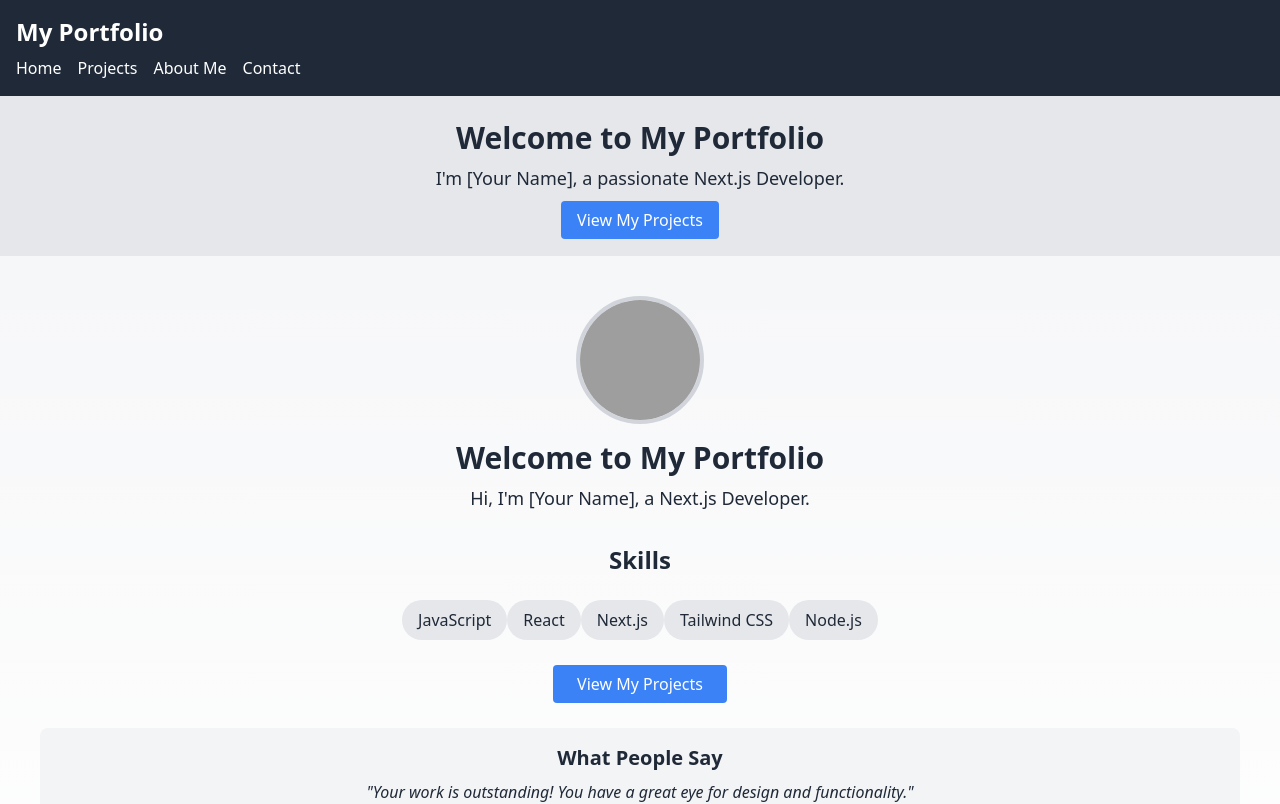
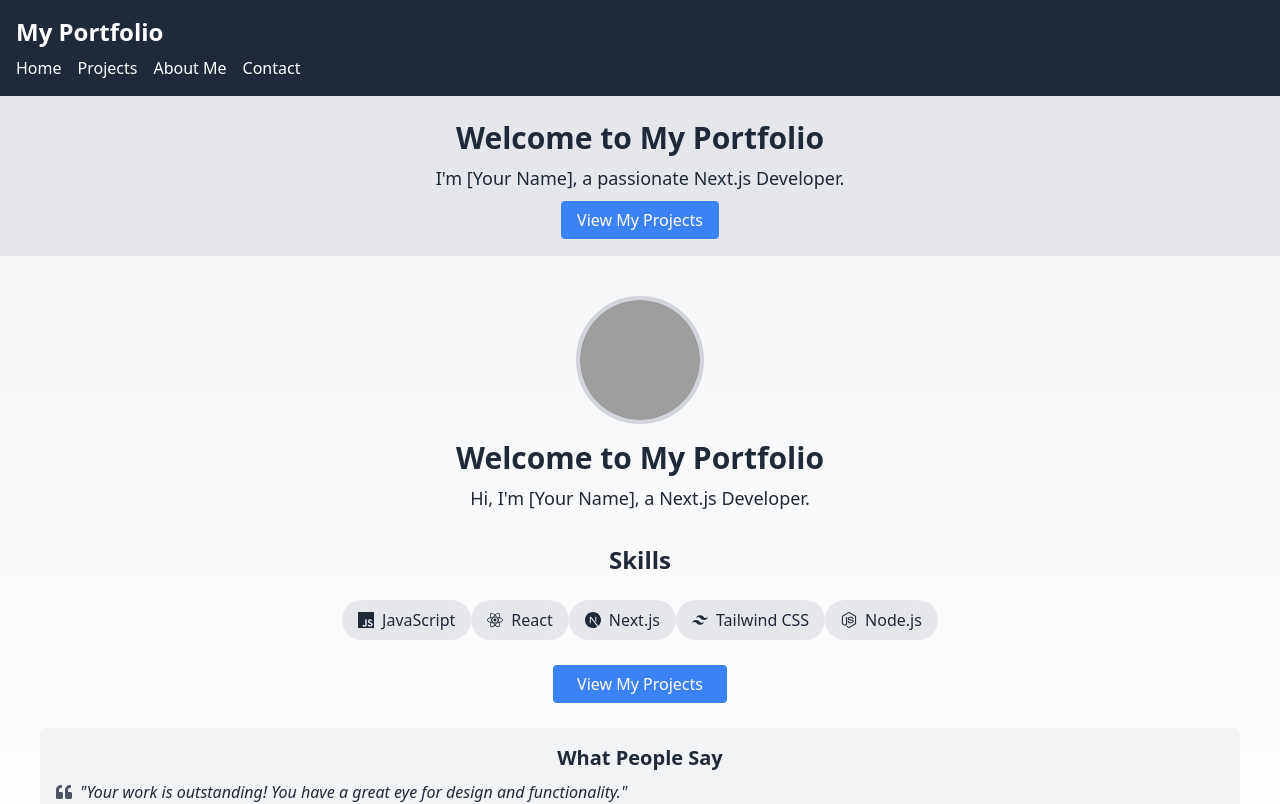
Before and after one commit to saikothouse/next-portfilo, a Next.js app: page / in a window 1280 px wide. Shown: the top 804 px of the page. Built offline with nearby package versions, Linux system fonts and the light colour scheme; grey boxes are pictures that could not be loaded.

Commit message:
Update page.js

```diff
--- a/app/page.js
+++ b/app/page.js
@@ -1,4 +1,6 @@
 import Image from "next/image";
+import { SiJavascript, SiReact, SiNextdotjs, SiTailwindcss, SiNodedotjs } from "react-icons/si"; // Importing skill icons
+import { FaQuoteLeft } from "react-icons/fa"; // Importing a quote icon for testimonials
 
 export default function Home() {
   return (
@@ -18,11 +20,21 @@ export default function Home() {
       <section className="mb-8">
         <h3 className="text-2xl font-semibold">Skills</h3>
         <ul className="mt-4 space-y-2">
-          <li className="bg-gray-200 inline-block px-4 py-2 rounded-full">JavaScript</li>
-          <li className="bg-gray-200 inline-block px-4 py-2 rounded-full">React</li>
-          <li className="bg-gray-200 inline-block px-4 py-2 rounded-full">Next.js</li>
-          <li className="bg-gray-200 inline-block px-4 py-2 rounded-full">Tailwind CSS</li>
-          <li className="bg-gray-200 inline-block px-4 py-2 rounded-full">Node.js</li>
+          <li className="bg-gray-200 inline-flex items-center px-4 py-2 rounded-full">
+            <SiJavascript className="mr-2" /> JavaScript
+          </li>
+          <li className="bg-gray-200 inline-flex items-center px-4 py-2 rounded-full">
+            <SiReact className="mr-2" /> React
+          </li>
+          <li className="bg-gray-200 inline-flex items-center px-4 py-2 rounded-full">
+            <SiNextdotjs className="mr-2" /> Next.js
+          </li>
+          <li className="bg-gray-200 inline-flex items-center px-4 py-2 rounded-full">
+            <SiTailwindcss className="mr-2" /> Tailwind CSS
+          </li>
+          <li className="bg-gray-200 inline-flex items-center px-4 py-2 rounded-full">
+            <SiNodedotjs className="mr-2" /> Node.js
+          </li>
         </ul>
       </section>
 
@@ -39,7 +51,8 @@ export default function Home() {
       {/* Testimonials Section */}
       <section className="mt-8 p-4 bg-gray-100 rounded-lg">
         <h3 className="text-xl font-semibold">What People Say</h3>
-        <blockquote className="mt-2 italic">
+        <blockquote className="mt-2 italic flex items-center">
+          <FaQuoteLeft className="mr-2 text-gray-600" />
           "Your work is outstanding! You have a great eye for design and functionality."
         </blockquote>
         <p className="mt-1 text-sm text-gray-600">— Happy Client</p>
```
